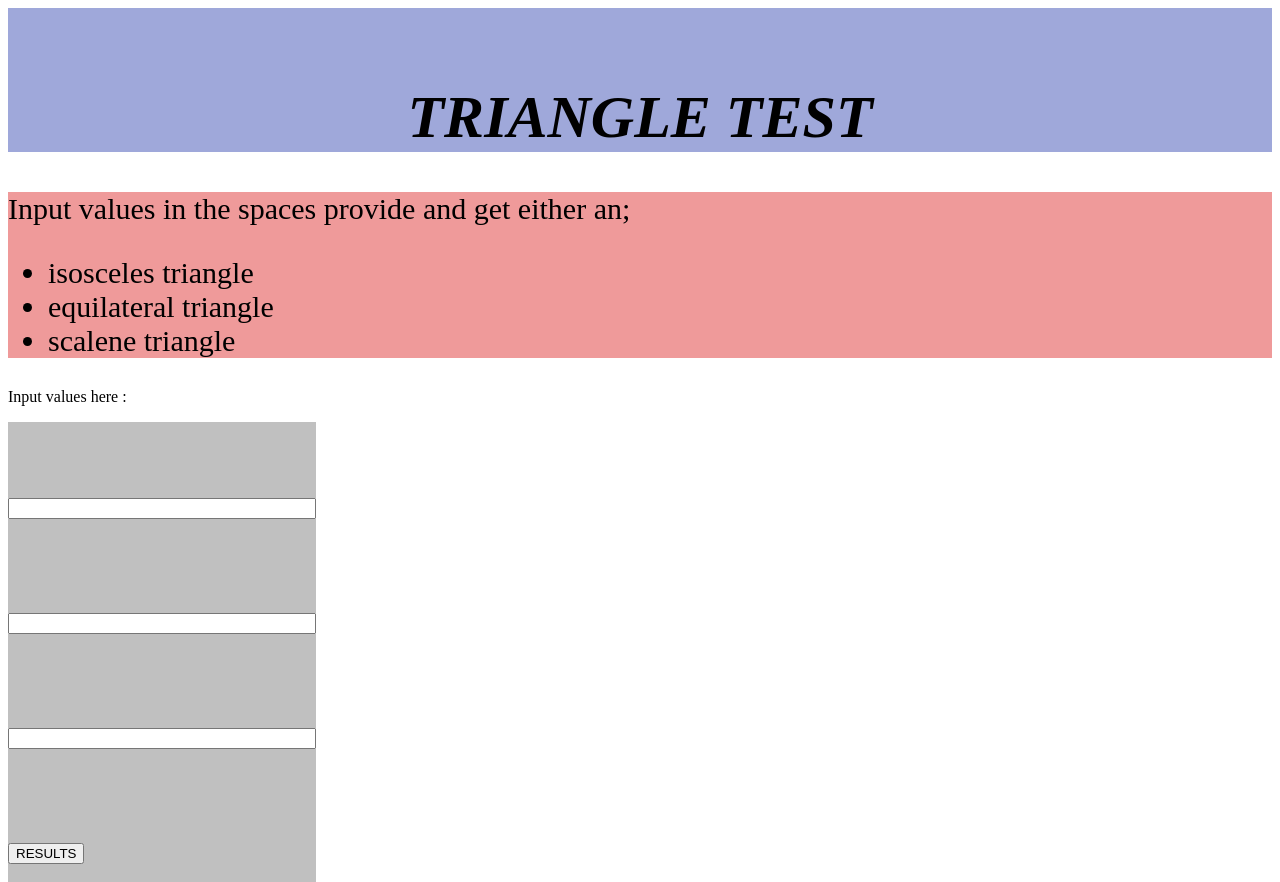
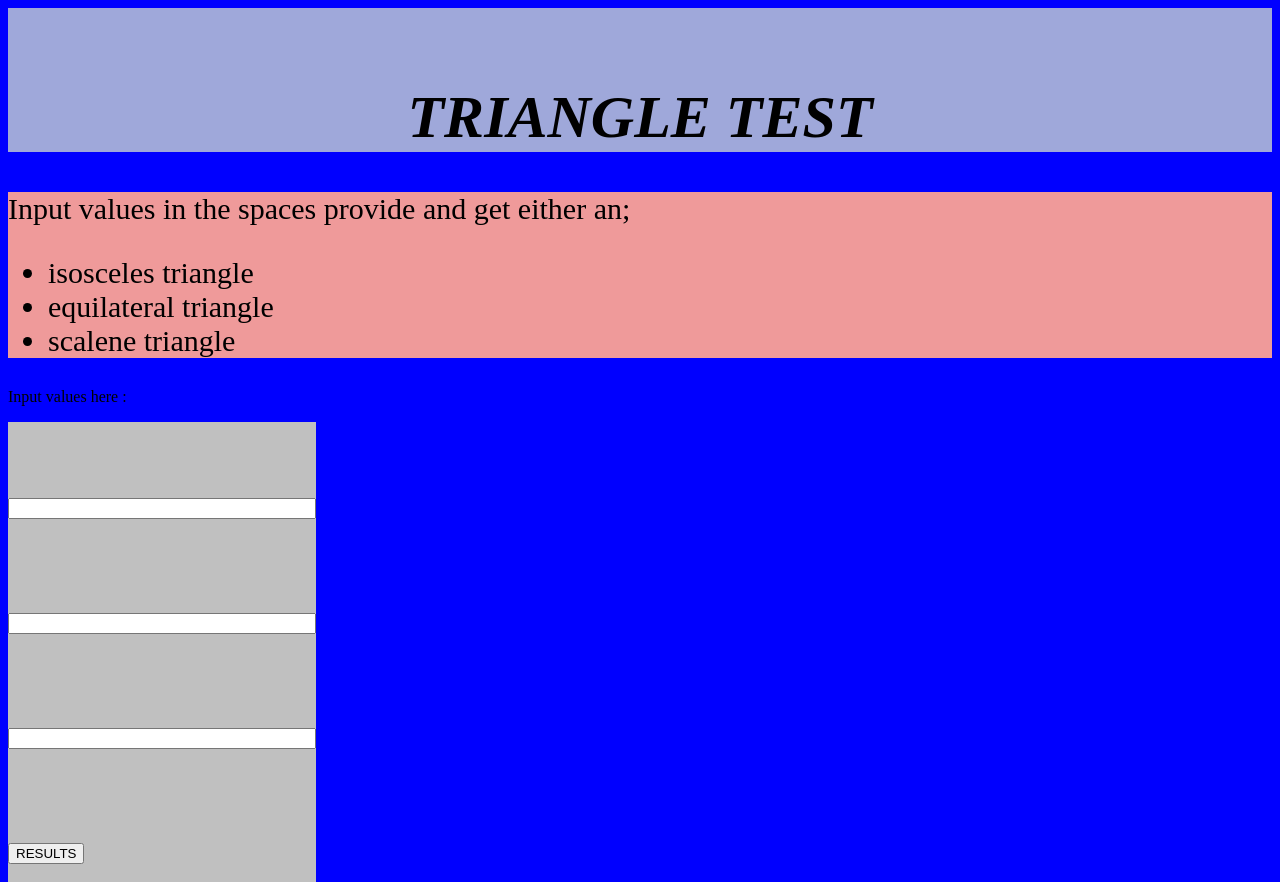
Before and after one commit to MarkMwago2/Triangle-tracker, a plain HTML site: page triangle.html in a window 1280 px wide. Drawn offline with Linux system fonts and the light colour scheme.

Commit message:
add styles

```diff
--- a/traingle.css
+++ b/traingle.css
@@ -22,6 +22,11 @@ font-size: 30px;
 }
 
 .center{
-  font-size: 100px
+  font-size: 100px;
+  border-top: 25px;
 
 }
+body{
+  background-color: blue;
+}
+}
--- a/triangle.html
+++ b/triangle.html
@@ -7,7 +7,8 @@
     <script src="triangle.js" charset="utf-8">
     </script>
   </head>
-  <body>
+
+
     <div class="heading"><h1>TRIANGLE TEST</h1>
     </div>
 
```
